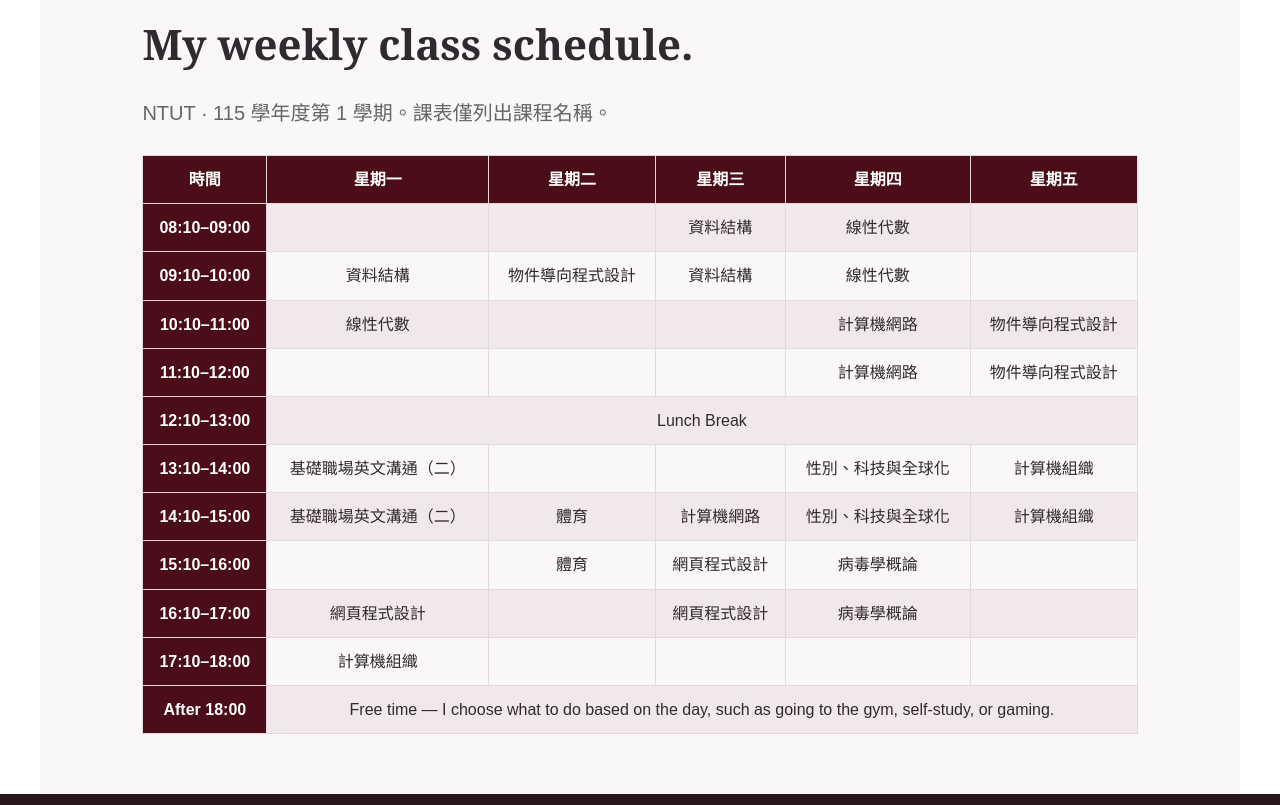
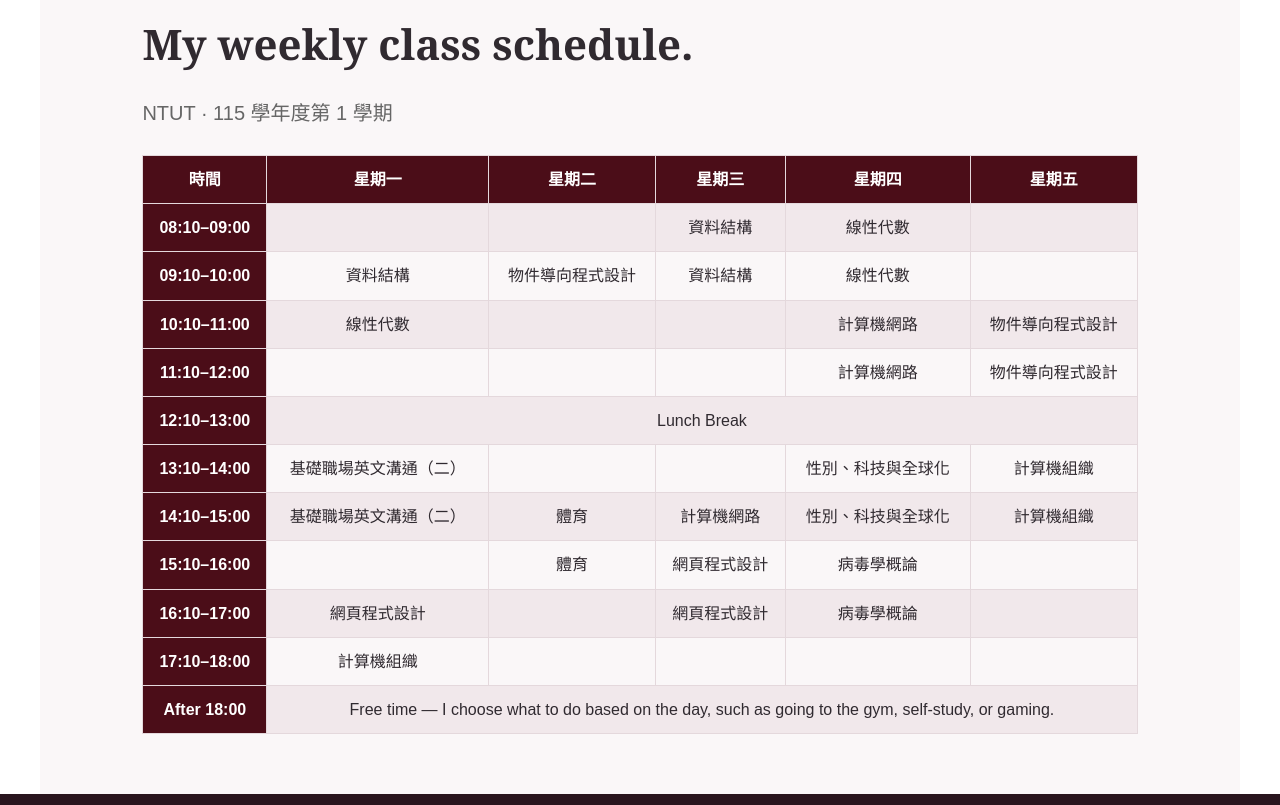
Before and after one commit to Tian0827/Tian_webclass_lab6, a plain HTML site: page index.html in a window 1280 px wide. Shown: the part 2908-3713 px from the top of the page. Drawn offline with Linux system fonts and the light colour scheme.

Commit message:
Update index.html

```diff
--- a/index.html
+++ b/index.html
@@ -119,7 +119,7 @@
     <section class="section schedule-section" id="schedule">
         <p class="small label">04 / MY SCHEDULE</p>
         <h2>My weekly class schedule.</h2>
-        <p class="intro">NTUT · 115 學年度第 1 學期。課表僅列出課程名稱。</p>
+        <p class="intro">NTUT · 115 學年度第 1 學期</p>
         <div class="table-wrap">
             <table>
                 <tr><th>時間</th><th>星期一</th><th>星期二</th><th>星期三</th><th>星期四</th><th>星期五</th></tr>
```
